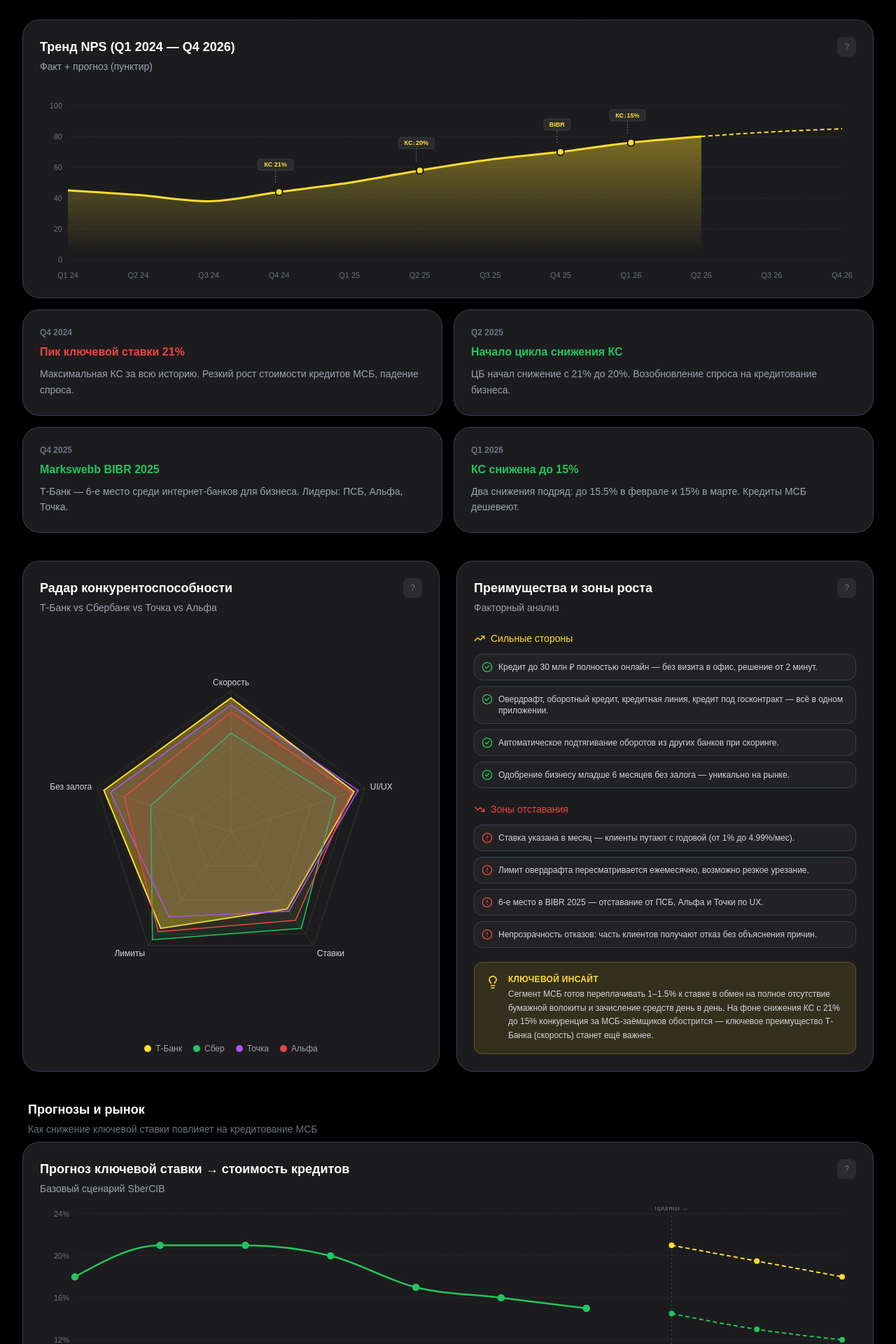
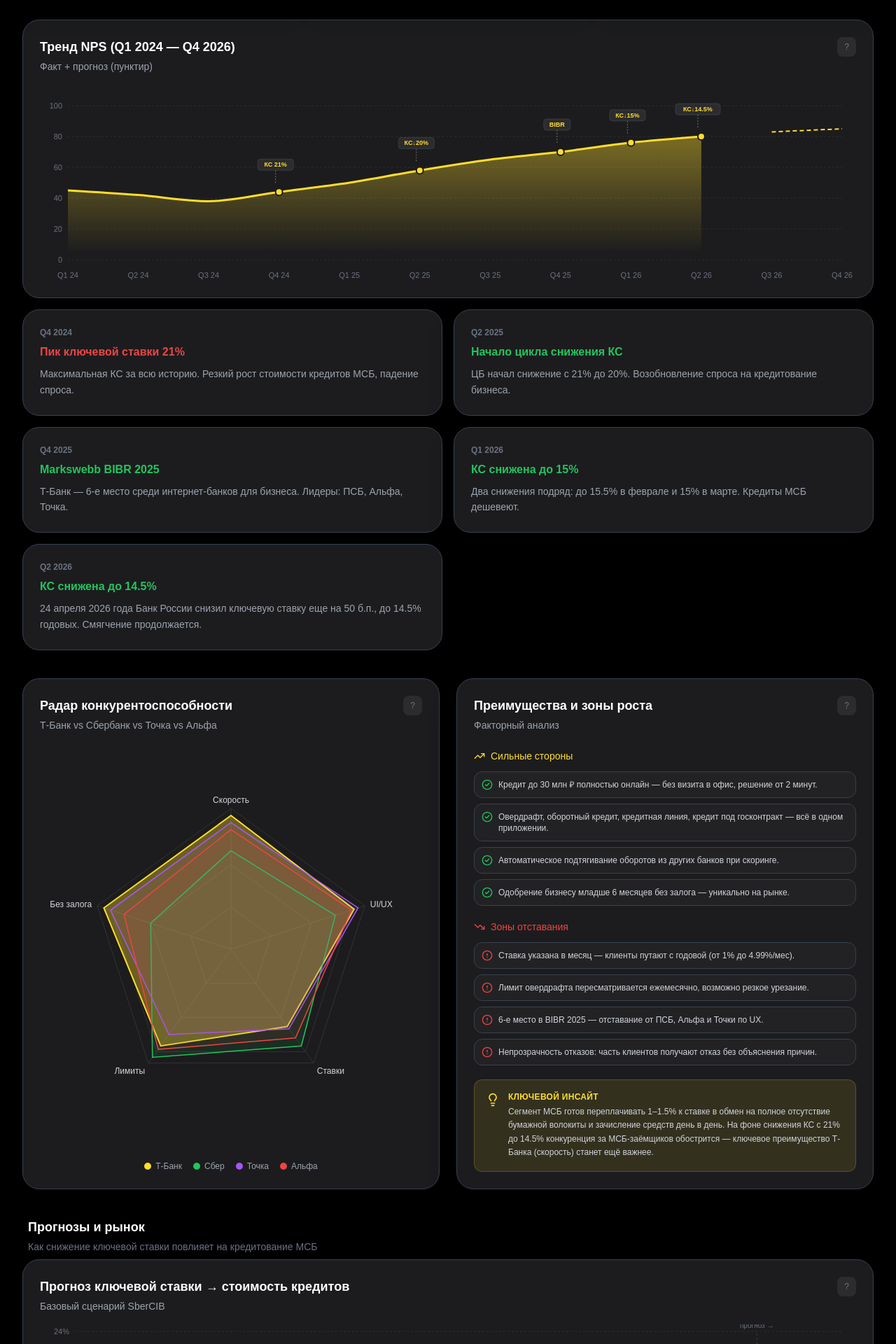
Before and after one commit to Kosxy/tbank-dashboard, a React (Vite) app: page / in a window 1280 px wide. Shown: the part 660-2580 px from the top of the page at 70% size. Built offline with nearby package versions, Linux system fonts and the light colour scheme.

Commit message:
Update key rate for 2026-04-24

```diff
--- a/src/App.jsx
+++ b/src/App.jsx
@@ -59,7 +59,7 @@
     quote: "Кофемашина сломалась перед сезоном — 420к. Деньги на счёт за пару часов.",
     negQuote: "Плохая КИ была 8 лет назад, не в Т-Банке. Всё равно отказывают или дают бешеный процент.",
     growthPoint: "Внедрить «второй шанс» для клиентов со старыми проблемами в КИ: учитывать давность и текущие обороты в Т-Банке.",
-    event: "Ожидание: КС → 14.5% (24 апр)", delta: null },
+    event: "ЦБ снизил КС до 14.5% (24 апр)", delta: null },
 ];
 
 // 2) AREA CHART with event markers
@@ -73,7 +73,7 @@
   { name: "Q3 25", positive: 65, event: null },
   { name: "Q4 25", positive: 70, event: "BIBR" },
   { name: "Q1 26", positive: 76, event: "КС↓15%" },
-  { name: "Q2 26", positive: 80, forecast: 80, event: null },
+  { name: "Q2 26", positive: 80, event: "КС↓14.5%" },
   { name: "Q3 26", positive: null, forecast: 83, event: null },
   { name: "Q4 26", positive: null, forecast: 85, event: null },
 ];
@@ -100,12 +100,13 @@
   { date: "Q2 2025", title: "Начало цикла снижения КС", desc: "ЦБ начал снижение с 21% до 20%. Возобновление спроса на кредитование бизнеса.", type: "positive" },
   { date: "Q4 2025", title: "Markswebb BIBR 2025", desc: "Т-Банк — 6-е место среди интернет-банков для бизнеса. Лидеры: ПСБ, Альфа, Точка.", type: "positive" },
   { date: "Q1 2026", title: "КС снижена до 15%", desc: "Два снижения подряд: до 15.5% в феврале и 15% в марте. Кредиты МСБ дешевеют.", type: "positive" },
+  { date: "Q2 2026", title: "КС снижена до 14.5%", desc: "24 апреля 2026 года Банк России снизил ключевую ставку еще на 50 б.п., до 14.5% годовых. Смягчение продолжается.", type: "positive" },
 ];
 
 const sourcesData = [
   { id: 1, name: "Markswebb Business Internet Banking Rank 2025", type: "Рейтинг UX интернет-банков", link: "https://www.markswebb.ru/report/business-internet-banking-rank-2025/", date: "Дек 2025" },
   { id: 2, name: "Markswebb Mobile Banking Rank 2025", type: "Рейтинг мобильных банков", link: "https://www.markswebb.ru/report/mobile-banking-rank-2025/", date: "Янв 2026" },
-  { id: 3, name: "ЦБ РФ: Решения по ключевой ставке", type: "Денежно-кредитная политика", link: "https://www.cbr.ru/press/keypr/", date: "Мар 2026" },
+  { id: 3, name: "ЦБ РФ: Решения по ключевой ставке", type: "Денежно-кредитная политика", link: "https://www.cbr.ru/press/keypr/", date: "24 апр 2026" },
   { id: 4, name: "Sravni.ru: Отзывы о Т-Банк бизнес-кредитование", type: "Агрегированные отзывы", link: "https://www.sravni.ru/bank/t-bank/biznes/otzyvy/", date: "2024–2026" },
   { id: 5, name: "Banki.ru: Народный рейтинг Т-Банк", type: "Отзывы клиентов", link: "https://www.banki.ru/services/responses/bank/tcs/product/businesscredits/", date: "2024–2026" },
   { id: 6, name: "SberCIB: Прогноз ключевой ставки на 2026", type: "Аналитический прогноз", link: "https://sbercib.ru/publication/prognoz-klyuchevoi-stavki-na-2026-god", date: "Мар 2026" },
@@ -360,7 +361,7 @@
             <div className="space-y-4 pt-4">
               <Card style={{ height: "400px" }}>
                 <CardHeader title="Тренд NPS (Q1 2024 — Q4 2026)" subtitle="Факт + прогноз (пунктир)"
-                  methodology="Ось Y — доля позитивных отзывов (%) за квартал. Маркеры: пик КС 21% (Q4 24), начало снижения (Q2 25), Markswebb BIBR (Q4 25), КС 15% (Q1 26). Корреляция NPS↑ при КС↓." />
+                  methodology="Ось Y — доля позитивных отзывов (%) за квартал. Маркеры: пик КС 21% (Q4 24), начало снижения (Q2 25), Markswebb BIBR (Q4 25), КС 15% (Q1 26) и 14.5% (Q2 26). Корреляция NPS↑ при КС↓." />
                 <div className="w-full mt-4" style={{ height: "280px" }}>
                   <ResponsiveContainer width="100%" height="100%">
                     <AreaChart data={dynamics2024_2026} margin={{ top: 30, right: 20, left: -20, bottom: 0 }}>
@@ -462,7 +463,7 @@
                     <div>
                       <h5 className="text-xs font-bold mb-1 uppercase tracking-wide" style={{ color: "#FFDD2D" }}>Ключевой инсайт</h5>
                       <p className="text-xs leading-relaxed" style={{ color: "#D1D5DB" }}>
-                        Сегмент МСБ готов переплачивать 1–1.5% к ставке в обмен на полное отсутствие бумажной волокиты и зачисление средств день в день. На фоне снижения КС с 21% до 15% конкуренция за МСБ-заёмщиков обострится — ключевое преимущество Т-Банка (скорость) станет ещё важнее.
+                        Сегмент МСБ готов переплачивать 1–1.5% к ставке в обмен на полное отсутствие бумажной волокиты и зачисление средств день в день. На фоне снижения КС с 21% до 14.5% конкуренция за МСБ-заёмщиков обострится — ключевое преимущество Т-Банка (скорость) станет ещё важнее.
                       </p>
                     </div>
                   </div>
@@ -480,7 +481,7 @@
               {/* KS forecast chart */}
               <Card>
                 <CardHeader title="Прогноз ключевой ставки → стоимость кредитов" subtitle="Базовый сценарий SberCIB"
-                  methodology="Факт: ЦБ РФ (cbr.ru). Прогноз: базовый сценарий SberCIB Investment Research (март 2026). Ставка Т-Банка оценена как КС + 5–8% (средний спред по отзывам). Не является инвестиционной рекомендацией." />
+                  methodology="Факт: решение ЦБ РФ от 24.04.2026 о снижении ключевой ставки до 14.5% годовых. Прогноз: базовый сценарий SberCIB Investment Research (март 2026). Ставка Т-Банка оценена как КС + 5–8% (средний спред по отзывам). Не является инвестиционной рекомендацией." />
                 <div className="w-full mt-4" style={{ height: "280px" }}>
                   <ResponsiveContainer width="100%" height="100%">
                     <LineChart data={[
@@ -491,7 +492,7 @@
                       { name: "Q3 25", ks: 17, tbank: null },
                       { name: "Q4 25", ks: 16, tbank: null },
                       { name: "Q1 26", ks: 15, tbank: null },
-                      { name: "Q2 26", ks: null, ksForecast: 14.5, tbank: null, tbankForecast: 21 },
+                      { name: "Q2 26", ks: 14.5, tbank: null },
                       { name: "Q3 26", ks: null, ksForecast: 13, tbank: null, tbankForecast: 19.5 },
                       { name: "Q4 26", ks: null, ksForecast: 12, tbank: null, tbankForecast: 18 },
                     ]} margin={{ top: 10, right: 20, left: -10, bottom: 0 }}>
@@ -499,7 +500,7 @@
                       <XAxis dataKey="name" axisLine={false} tickLine={false} tick={{ fill: "#6B7280", fontSize: 11 }} dy={10} />
                       <YAxis axisLine={false} tickLine={false} tick={{ fill: "#6B7280", fontSize: 11 }} domain={[8, 24]} unit="%" />
                       <Tooltip contentStyle={tooltipStyle} formatter={(v) => v ? v + "%" : "—"} />
-                      <ReferenceLine x="Q2 26" stroke="#374151" strokeDasharray="3 3" label={{ value: "прогноз →", fill: "#6B7280", fontSize: 10, position: "top" }} />
+                      <ReferenceLine x="Q3 26" stroke="#374151" strokeDasharray="3 3" label={{ value: "прогноз →", fill: "#6B7280", fontSize: 10, position: "top" }} />
                       <Line type="monotone" dataKey="ks" stroke="#22C55E" strokeWidth={2.5} dot={{ r: 4, fill: "#22C55E" }} name="КС (факт)" connectNulls={false} />
                       <Line type="monotone" dataKey="ksForecast" stroke="#22C55E" strokeWidth={2} strokeDasharray="6 4" dot={{ r: 3, fill: "#22C55E", strokeDasharray: "0" }} name="КС (прогноз)" connectNulls={false} />
                       <Line type="monotone" dataKey="tbankForecast" stroke="#FFDD2D" strokeWidth={2} strokeDasharray="6 4" dot={{ r: 3, fill: "#FFDD2D", strokeDasharray: "0" }} name="Ставка Т-Банка (прогноз)" connectNulls={false} />
```
